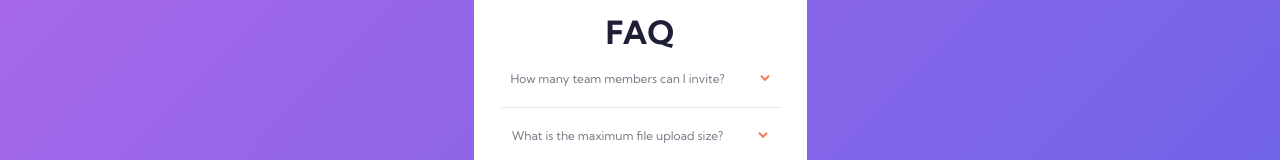
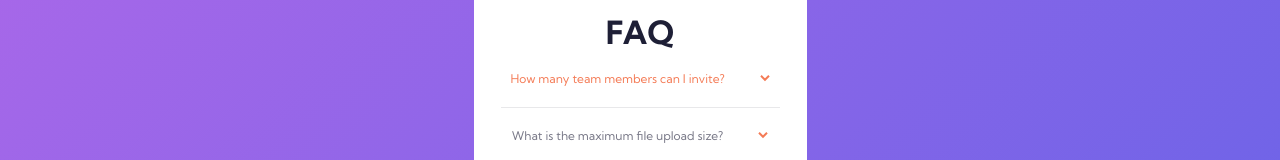
Before and after one commit to AnanoMakharashvili/Faq-accordion-card-main, a React (Vite) app: page / in a window 1280 px wide. In both pictures the pointer is over the element "How many team members can I invite?". Shown: the part 279-439 px from the top of the page. Built offline with nearby package versions, Linux system fonts and the light colour scheme.

Commit message:
Add hover effects to interactive elements

```diff
--- a/src/App.css
+++ b/src/App.css
@@ -52,8 +52,12 @@ body {
   flex-direction: row;
   align-items: center;
   gap: 35px;
+  cursor: pointer;
 }
 
+.faq-item:hover {
+  color: #f47b56;
+}
 .faq-item-second {
   font-family: Kumbh Sans;
   font-weight: 400;
@@ -64,6 +68,11 @@ body {
   flex-direction: row;
   align-items: center;
   gap: 75px;
+  cursor: pointer;
+}
+
+.faq-item-second:hover {
+  color: #f47b56;
 }
 
 .faq-item-three {
@@ -76,6 +85,11 @@ body {
   flex-direction: row;
   align-items: center;
   gap: 44px;
+  cursor: pointer;
+}
+
+.faq-item-three:hover {
+  color: #f47b56;
 }
 
 .line {
```
Also changed, not shown: src/components/Main.jsx (deleted, +0 -10 lines).
